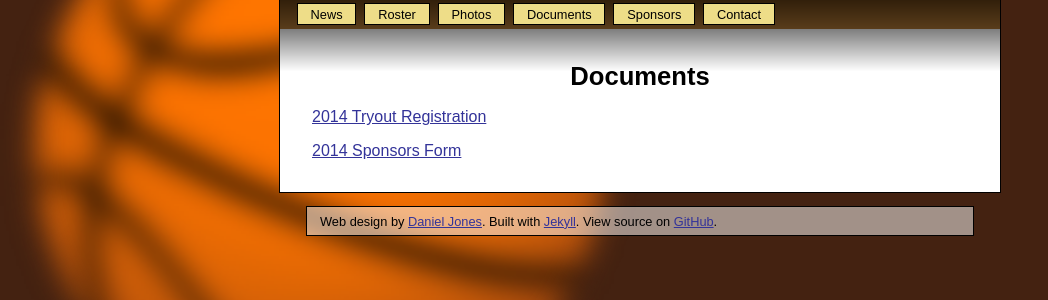
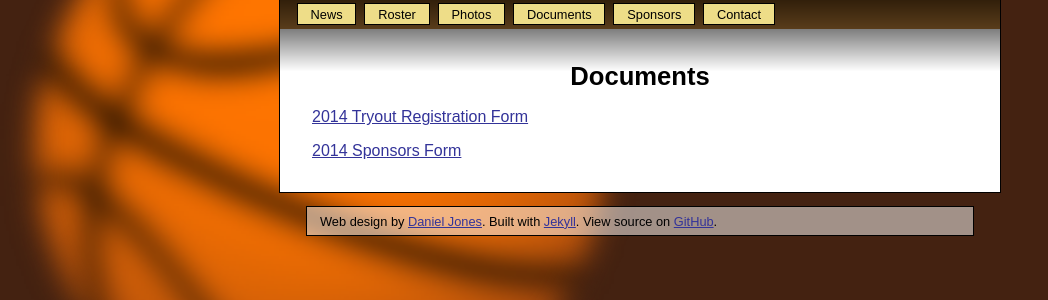
Before and after one commit to tortxof/scheat-www, a Jekyll site: the page built from documents/index.html, in a window 1280 px wide. Shown: the part 202-502 px from the top of the page, without its empty margins (0-1048 px from the left). Built offline with Jekyll 4.4.1, drawn with Linux system fonts in a browser that asks for light colours; Markdown is read by kramdown in place of the engine named in the settings.

Commit message:
Added link to reg form to post.

```diff
--- a/documents/index.html
+++ b/documents/index.html
@@ -2,5 +2,5 @@
 layout: default
 title: Documents
 ---
-<p><a href="/documents/2014_SC_Heat_Tryout_Registration.pdf">2014 Tryout Registration</a></p>
+<p><a href="/documents/2014_SC_Heat_Tryout_Registration.pdf">2014 Tryout Registration Form</a></p>
 <p><a href="/documents/2014_SC_Heat_Sponsors.pdf">2014 Sponsors Form</a></p>
```
Also changed, not shown: _posts/2014-02-14-tryouts.md (+2 -0 lines).
